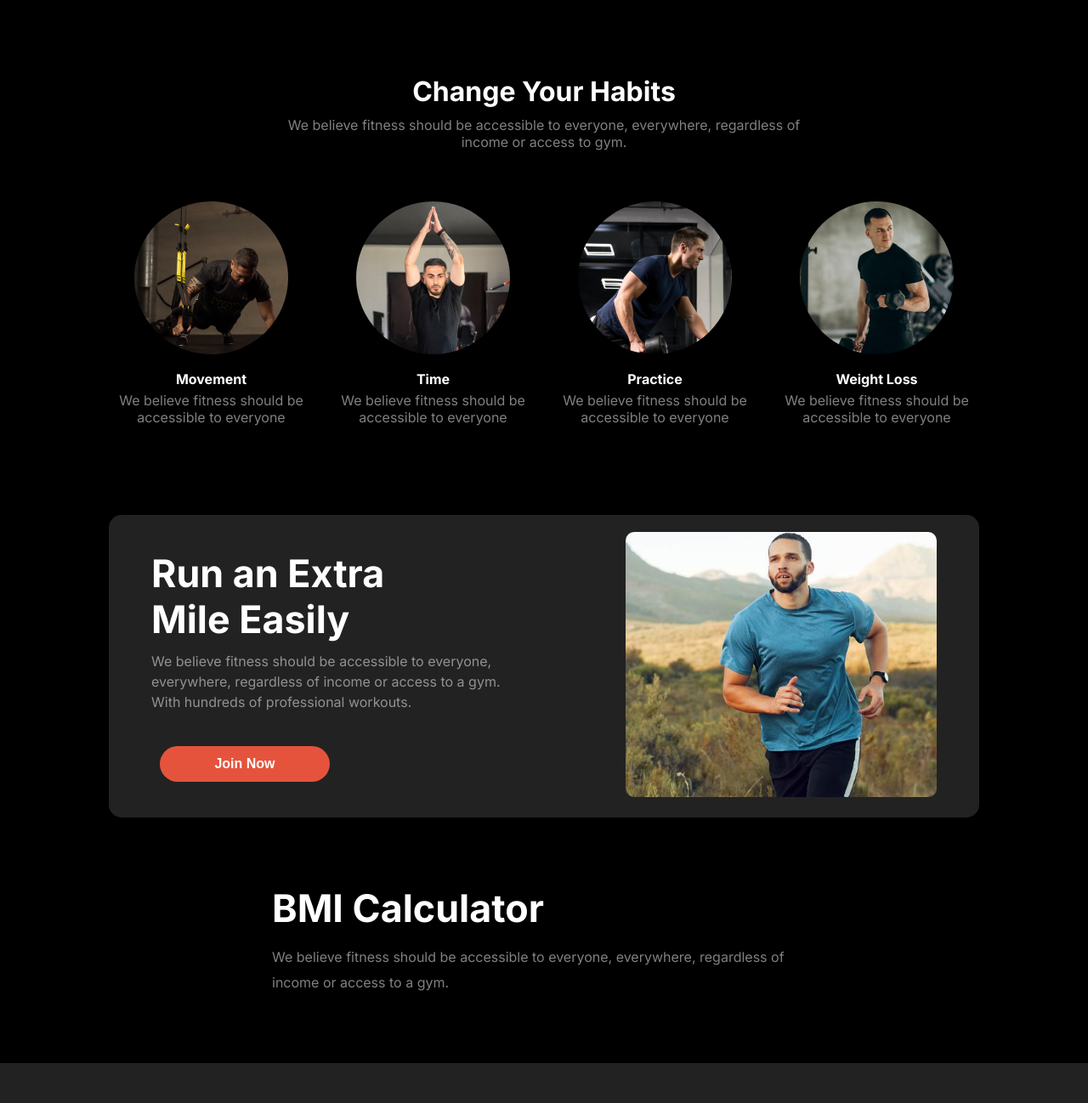
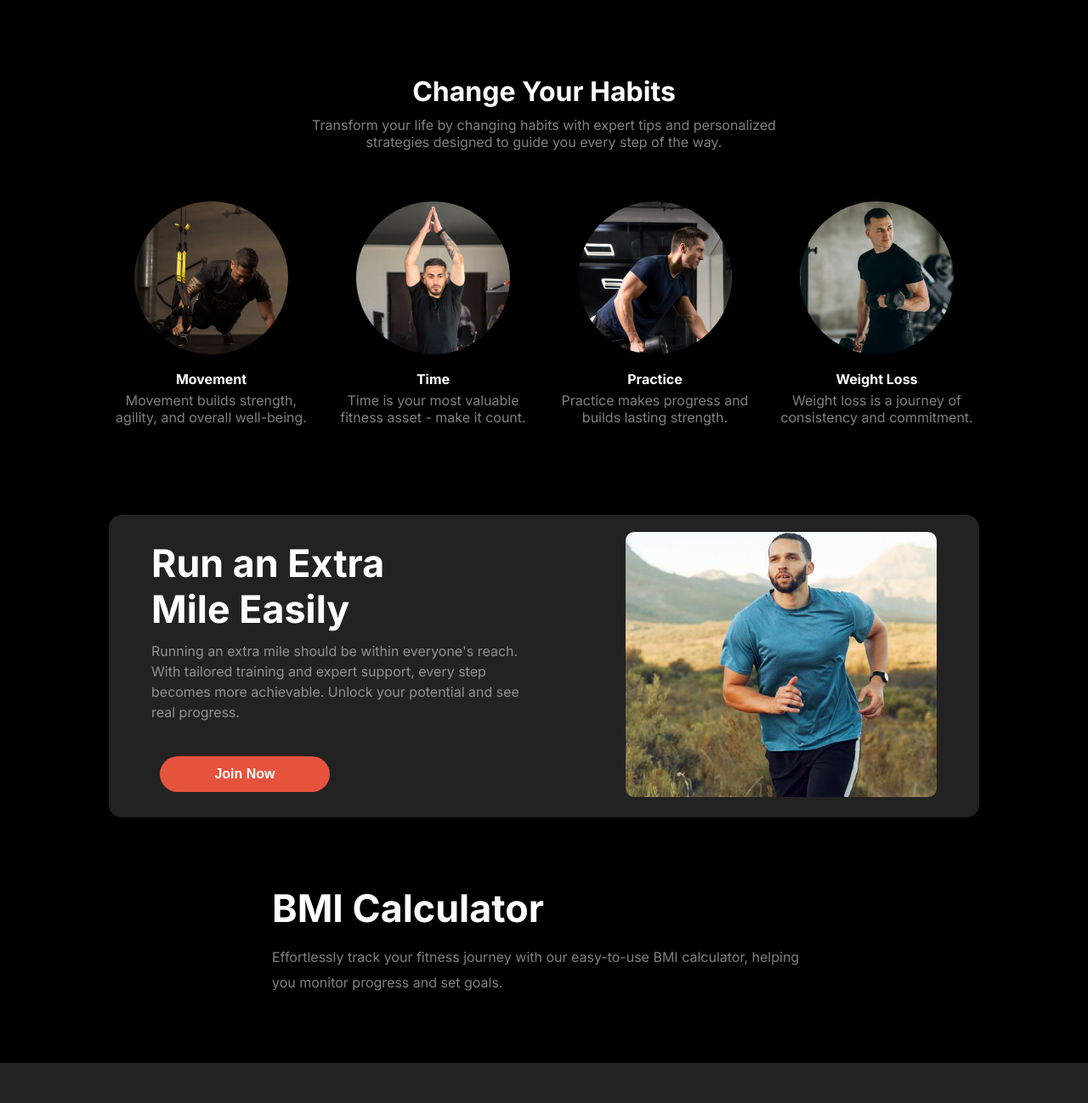
Before and after one commit to Atef-Abrar-Bhuyian/Assignment02, a plain HTML site: page index.html in a window 1280 px wide. Shown: the part 700-1998 px from the top of the page at 85% size. Drawn offline with Linux system fonts and the light colour scheme; a web font is replaced by a local one.

Commit message:
Replaced all dummy text with meaningful content

```diff
--- a/index.html
+++ b/index.html
@@ -56,7 +56,6 @@
                 <div>
                     <button>
                         <span class="large-font2">500+</span>
-
                         <span class="video-tutorial">Free Workout
                             Videos</span>
                     </button>
@@ -70,29 +69,29 @@
             <div class="change-your-habit-container">
                 <div class="change-your-habit-content">
                     <h1>Change Your Habits</h1>
-                    <p>We believe fitness should be accessible to everyone, everywhere, regardless of income or access
-                        to gym.</p>
+                    <p>Transform your life by changing habits with expert tips and personalized strategies designed to
+                        guide you every step of the way.</p>
                 </div>
                 <div class="change-your-habit-img">
                     <div class="habits">
                         <img src="images/image-3.png" alt="">
                         <h4>Movement</h4>
-                        <p>We believe fitness should be accessible to everyone</p>
+                        <p>Movement builds strength, agility, and overall well-being.</p>
                     </div>
                     <div class="habits">
                         <img src="images/image-2.png" alt="">
                         <h4>Time</h4>
-                        <p>We believe fitness should be accessible to everyone</p>
+                        <p>Time is your most valuable fitness asset - make it count.</p>
                     </div>
                     <div class="habits">
                         <img src="images/image-4.png" alt="">
                         <h4>Practice</h4>
-                        <p>We believe fitness should be accessible to everyone</p>
+                        <p>Practice makes progress and builds lasting strength.</p>
                     </div>
                     <div class="habits">
                         <img src="images/image-5.png" alt="">
                         <h4>Weight Loss</h4>
-                        <p>We believe fitness should be accessible to everyone</p>
+                        <p>Weight loss is a journey of consistency and commitment.</p>
                     </div>
                 </div>
             </div>
@@ -106,9 +105,8 @@
                 <div class="extra-mile-contect">
                     <h1>Run an Extra
                         Mile Easily</h1>
-                    <p>We believe fitness should be accessible to everyone, everywhere, regardless of income or access
-                        to a
-                        gym. With hundreds of professional workouts.</p>
+                    <p>Running an extra mile should be within everyone's reach. With tailored training and expert
+                        support, every step becomes more achievable. Unlock your potential and see real progress.</p>
                     <button class="join-club-btn">Join Now</button>
                 </div>
                 <div class="extra-mile-contect-img">
@@ -122,8 +120,8 @@
         <section class="bmi-section">
             <div class="bmi-content">
                 <h1>BMI Calculator</h1>
-                <p>We believe fitness should be accessible to everyone, everywhere, regardless of income or access to a
-                    gym.</p>
+                <p>Effortlessly track your fitness journey with our easy-to-use BMI calculator, helping you monitor
+                    progress and set goals.</p>
             </div>
             <div class="bmi-calculator-box">
                 <div class="bmi-calculator">
@@ -154,8 +152,7 @@
                     </div>
                     <div class="bmi-calculator-content">
                         <h1>Calculate Your BMI</h1>
-                        <p>We believe fitness should be accessible to everyone, everywhere, regardless of income or
-                            access to a gym. </p>
+                        <p>Calculate Your BMI to easily track and assess your fitness progress with precision.</p>
                         <div class="bmi-calculator-input">
                             <form class="calculator-form">
                                 <input type="text" inputmode="numeric" name="height" id="height"
@@ -191,8 +188,8 @@
         <section class="meet-our-team-section">
             <div class="team-content">
                 <h1>Meet Our Team</h1>
-                <p>We believe fitness should be accessible to everyone, everywhere, regardless of income or access to a
-                    gym.</p>
+                <p>Meet our dedicated team of experts committed to guiding and inspiring you on your fitness journey.
+                </p>
             </div>
             <div class="our-teams">
                 <div class="trainers" id="trainer-1">
@@ -340,8 +337,6 @@
 
         </section>
         <!-- My Own Create Section Ends Here -->
-
-
     </main>
     <!-- main section ends here -->
 
@@ -351,9 +346,8 @@
         <div class="footer-content">
             <div>
                 <h1 class="primary-color">Opti.Fitness</h1>
-                <p>We believe fitness should be accessible to everyone, everywhere, regardless of income or access to a
-                    gym.
-                    With hundreds of professional workouts.</p>
+                <p>Fitness should be within reach for everyone, anywhere, regardless of your starting point or access to
+                    resources. Benefit from personalized support and expert guidance to achieve your goals.</p>
             </div>
             <div class="footers-anchor">
                 <h2>Get Started</h2>
```
